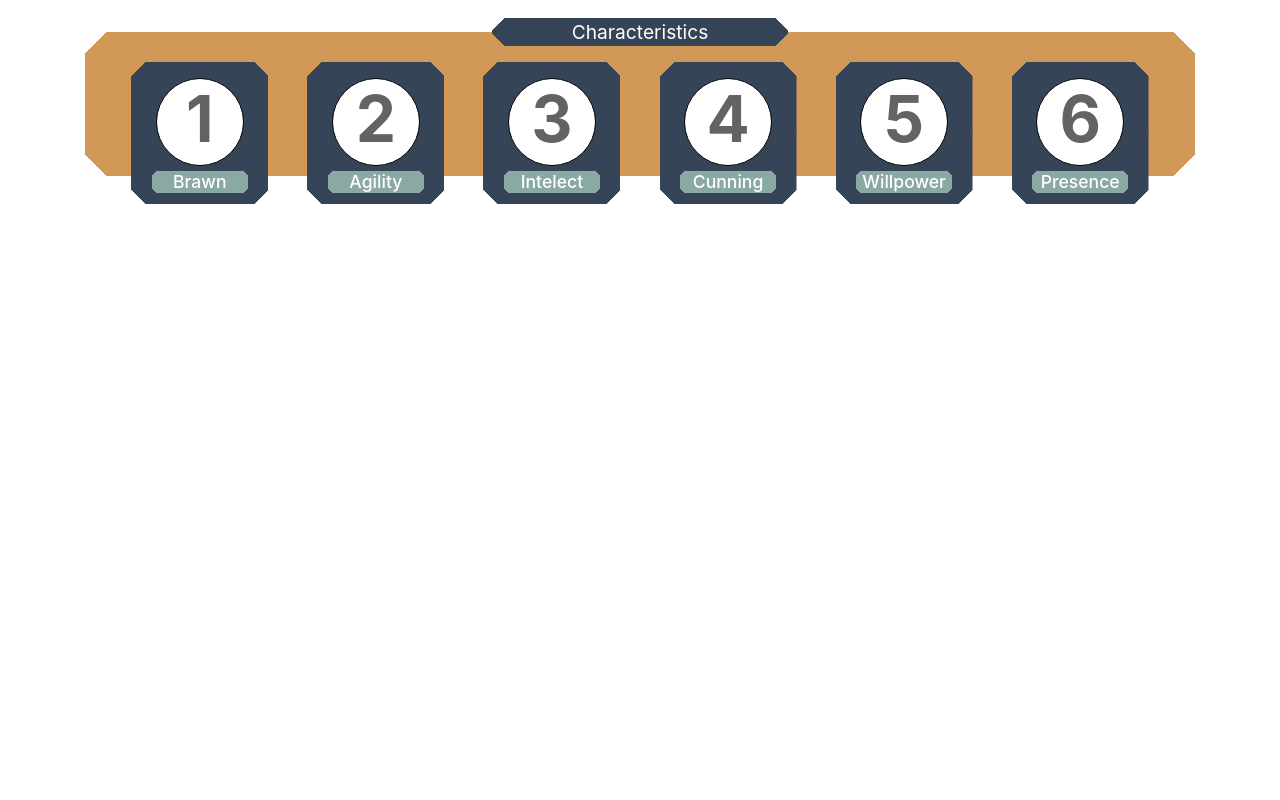
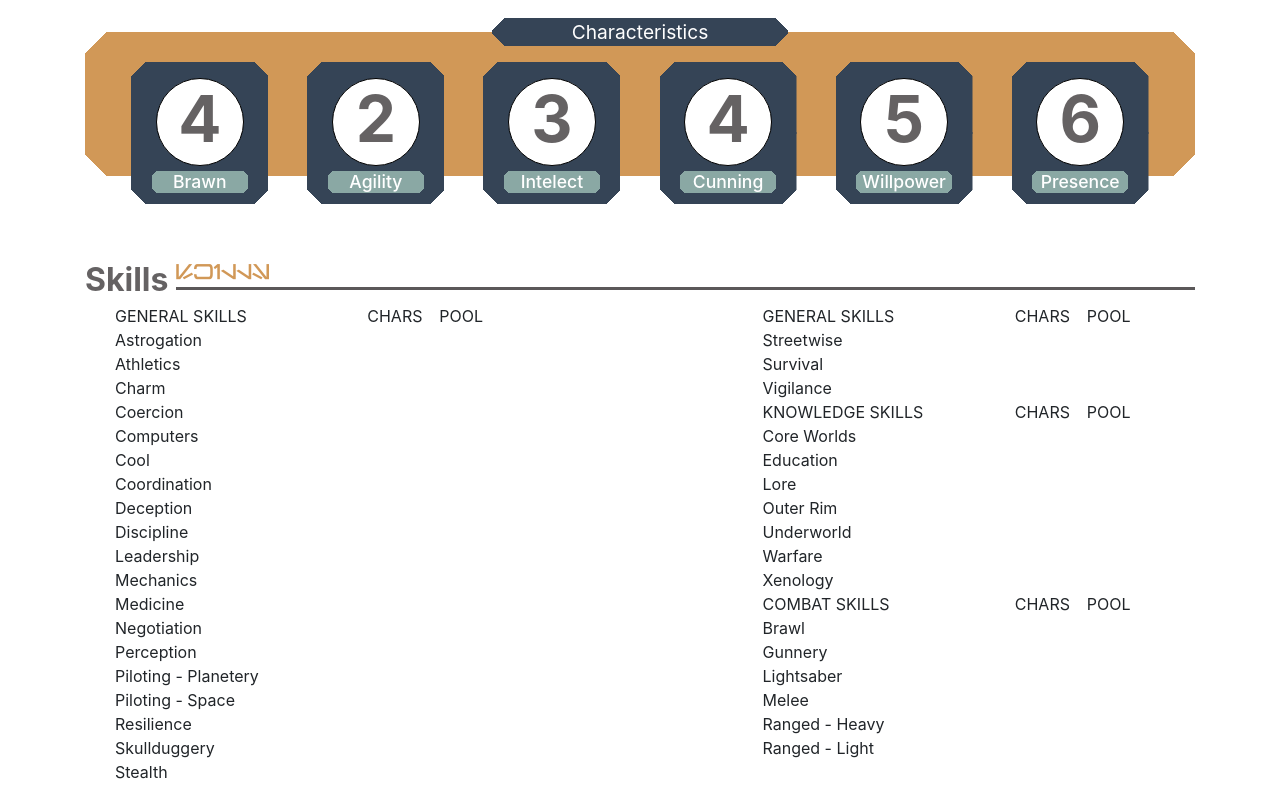
Before and after one commit to sywor/sw_rpg, a React (Create React App) app: page / in a window 1280 px wide. Built offline with nearby package versions, Linux system fonts and the light colour scheme.

Commit message:
Started work on skill component

```diff
--- a/src/App.js
+++ b/src/App.js
@@ -1,12 +1,12 @@
 import React from 'react';
 import './App.css';
-import SkillComponent from './Skills/SkillComponent';
+import SkillPage from './Skills/SkillPage';
 
 function App() {
   return (
     <div className="container">
       <div class="row">
-        <SkillComponent/>
+        <SkillPage/>
       </div>
     </div>
   );
--- /dev/null
+++ b/src/Skills/Skill.js
@@ -0,0 +1,13 @@
+import React from 'react';
+import './Skill.css';
+
+class Skill extends React.Component {
+    render() {
+      return (
+      <div>
+          {this.props.name}
+      </div>);
+    }
+  }
+
+  export default Skill;
--- a/src/Skills/SkillComponent.js
+++ /dev/null
@@ -1,30 +0,0 @@
-import React from 'react';
-import './SkillComponent.css'
-
-import Characteristic from './Characteristic';
-
-class SkillComponent extends React.Component {
-  render() {
-    return (
-      <div className="container skill-root">
-        <div className="characteristics-bg">
-          <div className="characteristics-title-box">
-            <div className="characteristics-title">
-              Characteristics
-            </div>
-          </div>
-          <div className="row characteristics-value-box">
-            <Characteristic name="Brawn" value="1" />
-            <Characteristic name="Agility" value="2" />
-            <Characteristic name="Intelect" value="3" />
-            <Characteristic name="Cunning" value="4" />
-            <Characteristic name="Willpower" value="5" />
-            <Characteristic name="Presence" value="6" />
-          </div>
-        </div>
-      </div>
-    );
-  }
-}
-
-export default SkillComponent;
--- a/src/Skills/SkillComponent.css
+++ b/src/Skills/SkillPage.css
@@ -40,8 +40,10 @@
     font-size: 1.2rem;
 }
 
-
-
 .characteristics-value-box {
     justify-content: space-evenly;
 }
+
+.skill-divider {
+    margin-top: 5rem;
+}
--- /dev/null
+++ b/src/Skills/SkillPage.js
@@ -0,0 +1,101 @@
+import React from 'react';
+import './SkillPage.css'
+
+import Characteristic from './Characteristic';
+import Divider from '../Utils/Divider';
+import Skill from './Skill';
+
+class SkillPage extends React.Component {
+  render() {
+    return (
+      <div className="container skill-root">
+        <div className="characteristics-bg">
+          <div className="characteristics-title-box">
+            <div className="characteristics-title">Characteristics</div>
+          </div>
+          <div className="row characteristics-value-box">
+            <Characteristic name="Brawn" value="4" />
+            <Characteristic name="Agility" value="2" />
+            <Characteristic name="Intelect" value="3" />
+            <Characteristic name="Cunning" value="4" />
+            <Characteristic name="Willpower" value="5" />
+            <Characteristic name="Presence" value="6" />
+          </div>
+        </div>
+        <div className="skill-divider">
+          <Divider title="Skills" />
+        </div>
+        <div className="container">
+          <div className="row">
+            <div className="col-5">
+              <div className="container">
+                <div className="row">
+                  <div className="col-7">GENERAL SKILLS</div>
+                  <div className="col-2">CHARS</div>
+                  <div className="col-3">POOL</div>
+                </div>
+                <Skill name="Astrogation"/>
+                <Skill name="Athletics"/>
+                <Skill name="Charm"/>
+                <Skill name="Coercion"/>
+                <Skill name="Computers"/>
+                <Skill name="Cool"/>
+                <Skill name="Coordination"/>
+                <Skill name="Deception"/>
+                <Skill name="Discipline"/>
+                <Skill name="Leadership"/>
+                <Skill name="Mechanics"/>
+                <Skill name="Medicine"/>
+                <Skill name="Negotiation"/>
+                <Skill name="Perception"/>
+                <Skill name="Piloting - Planetery"/>
+                <Skill name="Piloting - Space"/>
+                <Skill name="Resilience"/>
+                <Skill name="Skullduggery"/>
+                <Skill name="Stealth"/>
+              </div>
+            </div>
+            <div className="col-2"/>
+            <div className="col-5">
+              <div className="container">
+              <div className="row">
+                  <div className="col-7">GENERAL SKILLS</div>
+                  <div className="col-2">CHARS</div>
+                  <div className="col-3">POOL</div>
+                </div>
+                <Skill name="Streetwise"/>
+                <Skill name="Survival"/>
+                <Skill name="Vigilance"/>
+                <div className="row">
+                  <div className="col-7">KNOWLEDGE SKILLS</div>
+                  <div className="col-2">CHARS</div>
+                  <div className="col-3">POOL</div>
+                </div>
+                <Skill name="Core Worlds"/>
+                <Skill name="Education"/>
+                <Skill name="Lore"/>
+                <Skill name="Outer Rim"/>
+                <Skill name="Underworld"/>
+                <Skill name="Warfare"/>
+                <Skill name="Xenology"/>
+                <div className="row">
+                  <div className="col-7">COMBAT SKILLS</div>
+                  <div className="col-2">CHARS</div>
+                  <div className="col-3">POOL</div>
+                </div>
+                <Skill name="Brawl"/>
+                <Skill name="Gunnery"/>
+                <Skill name="Lightsaber"/>
+                <Skill name="Melee"/>
+                <Skill name="Ranged - Heavy"/>
+                <Skill name="Ranged - Light"/>
+              </div>
+            </div>
+          </div>
+        </div>
+      </div>
+    );
+  }
+}
+
+export default SkillPage;
```
Also changed, not shown: src/Skills/Skill.css (added).
